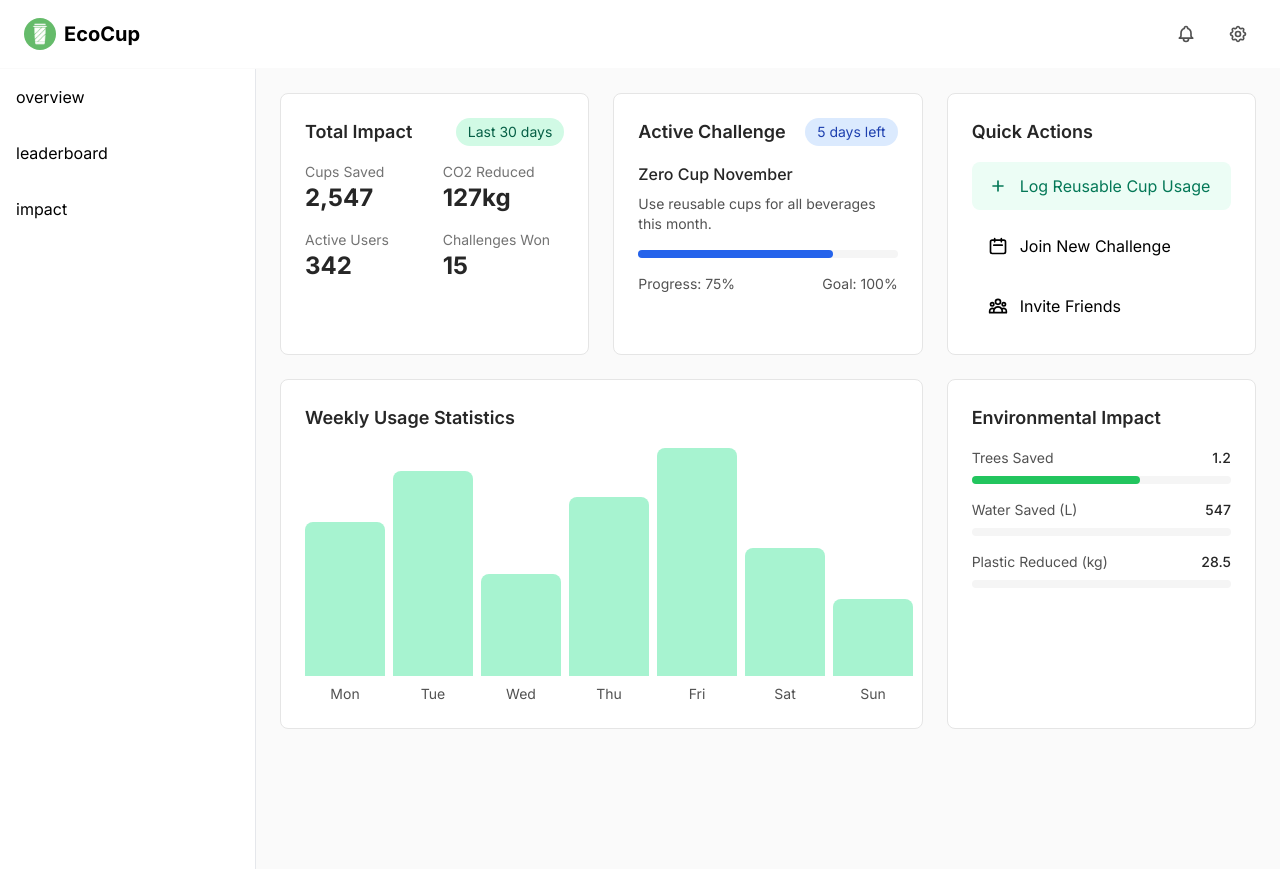
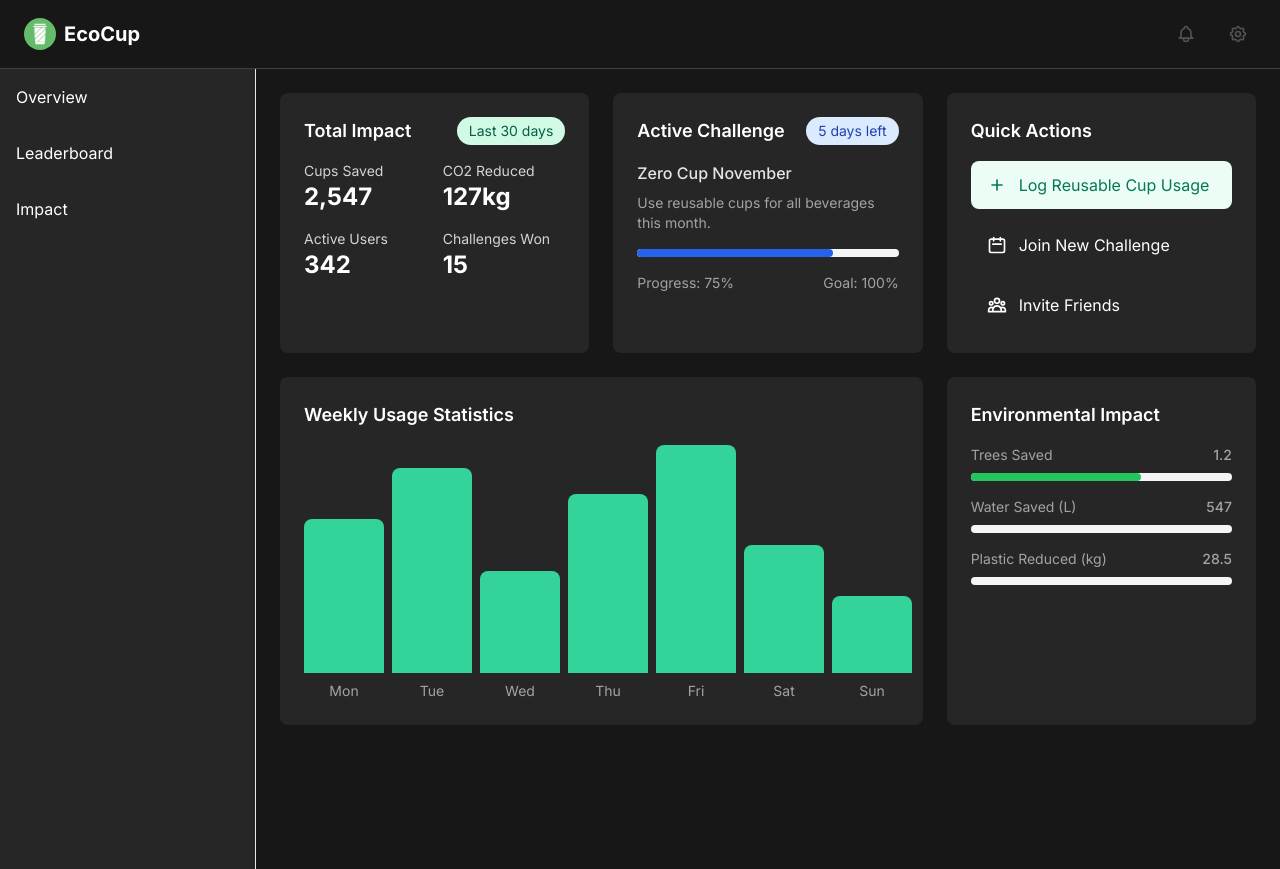
Before and after one commit to Abhi9shinde/Tech-Titans, a React (Vite) app: page /dashboard/overview in a window 1280 px wide. Built offline with nearby package versions, Linux system fonts and the light colour scheme.

Commit message:
dark_theme_for_dashboard

```diff
--- a/src/components/DashNav.jsx
+++ b/src/components/DashNav.jsx
@@ -4,14 +4,14 @@ import logo from '/logo.avif';
 function DashNav() {
     return (
         <div>
-            <div class="sticky top-0 z-10 bg-white border-b border-neutral-200/20 px-6 py-4" id="el-zbtsvgpr">
+            <div class="sticky top-0 z-10 bg-neutral-900 border-b border-neutral-200/20 px-6 py-4" id="el-zbtsvgpr">
                 <div class="flex items-center justify-between" id="el-p6rsvhy0">
                     <div className="flex items-center">
-                    <a href="/">
-                        <div className="flex-shrink-0 flex gap-2 items-center">
-                            <img src={logo} alt="EcoCup logo" className="w-8 h-8 rounded-full" />
-                            <span className="text-xl font-bold">EcoCup</span>
-                        </div>
+                        <a href="/">
+                            <div className="flex-shrink-0 flex gap-2 items-center">
+                                <img src={logo} alt="EcoCup logo" className="w-8 h-8 rounded-full" />
+                                <span className="text-xl font-bold text-white">EcoCup</span>
+                            </div>
                         </a>
                     </div>
                     <div class="flex items-center space-x-4" id="el-sxrpoc17">
--- a/src/components/Sidebar.jsx
+++ b/src/components/Sidebar.jsx
@@ -5,22 +5,22 @@ const Sidebar = () => {
 
     <div className="flex h-screen">
       {/* Sidebar */}
-      <div className="w-64 bg-white text-black flex flex-col border-r">
+      <div className="w-64 bg-neutral-800 text-black flex flex-col border-r">
 
         <ul className="flex-grow gap-2">
-          <li className="hover:bg-gray-200 py-2">
-            <a href="/dashboard/overview" className="block px-4 py-2">
-            overview
+          <li className="py-2 hover:bg-gray-700 hover:text-white transition-all duration-100">
+            <a href="/dashboard/overview" className="block px-4 py-2 text-white">
+              Overview
             </a>
           </li>
-          <li className="hover:bg-gray-200 py-2">
-            <a href="/dashboard/leaderboard" className="block px-4 py-2">
-            leaderboard
+          <li className="py-2 hover:bg-gray-700 hover:text-white transition-all duration-100">
+            <a href="/dashboard/leaderboard" className="block px-4 py-2 text-white">
+              Leaderboard
             </a>
           </li>
-          <li className="hover:bg-gray-200 py-2">
-            <a href="/dashboard/impact" className="block px-4 py-2">
-            impact
+          <li className="py-2 hover:bg-gray-700 hover:text-white transition-all duration-100">
+            <a href="/dashboard/impact" className="block px-4 py-2 text-white hover:text-white transition-all duration-300">
+              Impact
             </a>
           </li>
         </ul>
--- a/src/components/ui/timeline.jsx
+++ b/src/components/ui/timeline.jsx
@@ -26,14 +26,14 @@ export const Timeline = ({
 
     return (
         (<div
-            className="w-full dark:bg-neutral-950 font-sans md:px-10 bg-[#FFF6DA]"
+            className="w-full dark:bg-neutral-950 font-sans md:px-10 bg-neutral-900"
             ref={containerRef}>
             <div className="max-w-7xl mx-auto py-20 px-4 md:px-8 lg:px-10 ">
-                <h2 className="text-2xl md:text-5xl mb-4 text-black dark:text-white max-w-4xl font-bold pt-30 ">
+                <h2 className="text-2xl md:text-5xl mb-4 text-white dark:text-white max-w-4xl font-bold pt-30 ">
                     <span className="text-green-500">Environmental Impact</span> of Disposable Paper Cups: A Lifecycle Overview
                 </h2>
                 <p
-                    className="text-neutral-700 dark:text-neutral-300 text-sm md:text-base max-w-sm ">
+                    className="text-gray-400 dark:text-neutral-300 text-sm md:text-base max-w-sm ">
                     An in-depth look at the environmental effects of paper cups, from raw material extraction to disposal.
                 </p>
             </div>
--- a/src/pages/Dashboard.jsx
+++ b/src/pages/Dashboard.jsx
@@ -12,12 +12,12 @@ import DashNav from '../components/DashNav';
 function Dashboard() {
   return (
     <div className="dashboard ">
-    <DashNav/>
-    <div className="flex w-full flex-shrink-0 bg-neutral-50">
+      <DashNav />
+      <div className="flex w-full flex-shrink-0 bg-neutral-900">
         <Sidebar />
         <Routes>
           <Route path="/" element={<Navigate to="overview" />} />
-        <Route path="overview" element={<Overview/>} />
+          <Route path="overview" element={<Overview />} />
           <Route path="leaderboard" element={<Leaderboard />} />
           <Route path="impact" element={<Impact />} />
         </Routes>
--- a/src/pages/Overview.jsx
+++ b/src/pages/Overview.jsx
@@ -6,9 +6,9 @@ function Overview() {
       <section id="overview" className="p-6 overflow-y-scroll">
         <div className="grid grid-cols-1 md:grid-cols-2 lg:grid-cols-3 gap-6">
           {/* Total Impact Card */}
-          <div className="bg-white p-6 rounded-lg border border-neutral-200">
+          <div className="bg-neutral-800 p-6 rounded-lg ">
             <div className="flex justify-between items-center mb-4">
-              <h3 className="text-lg font-semibold text-neutral-800">Total Impact</h3>
+              <h3 className="text-lg font-semibold text-white">Total Impact</h3>
               <span className="bg-emerald-100 text-emerald-800 text-sm px-3 py-1 rounded-full">
                 Last 30 days
               </span>
@@ -21,38 +21,38 @@ function Overview() {
                 { label: 'Challenges Won', value: '15' },
               ].map((item, index) => (
                 <div key={index}>
-                  <p className="text-sm text-neutral-500">{item.label}</p>
-                  <p className="text-2xl font-bold text-neutral-800">{item.value}</p>
+                  <p className="text-sm text-neutral-300">{item.label}</p>
+                  <p className="text-2xl font-bold text-white">{item.value}</p>
                 </div>
               ))}
             </div>
           </div>
 
           {/* Active Challenge Card */}
-          <div className="bg-white p-6 rounded-lg border border-neutral-200">
+          <div className="bg-neutral-800 p-6 rounded-lg ">
             <div className="flex justify-between items-center mb-4">
-              <h3 className="text-lg font-semibold text-neutral-800">Active Challenge</h3>
+              <h3 className="text-lg font-semibold text-white">Active Challenge</h3>
               <span className="bg-blue-100 text-blue-800 text-sm px-3 py-1 rounded-full">
                 5 days left
               </span>
             </div>
-            <h4 className="text-neutral-800 font-medium mb-2">Zero Cup November</h4>
-            <p className="text-sm text-neutral-600 mb-4">
+            <h4 className="text-neutral-200 font-medium mb-2">Zero Cup November</h4>
+            <p className="text-sm text-neutral-400 mb-4">
               Use reusable cups for all beverages this month.
             </p>
             <div className="w-full bg-neutral-100 rounded-full h-2 mb-4">
               <div className="bg-blue-600 h-2 rounded-full" style={{ width: '75%' }}></div>
             </div>
             <div className="flex justify-between text-sm">
-              <span className="text-neutral-600">Progress: 75%</span>
-              <span className="text-neutral-600">Goal: 100%</span>
+              <span className="text-neutral-400">Progress: 75%</span>
+              <span className="text-neutral-400">Goal: 100%</span>
             </div>
           </div>
 
           {/* Quick Actions Card */}
-          <div className="bg-white p-6 rounded-lg border border-neutral-200">
-            <h3 className="text-lg font-semibold text-neutral-800 mb-4">Quick Actions</h3>
-            <div className="space-y-3">
+          <div className="bg-neutral-800 p-6 rounded-lg ">
+            <h3 className="text-lg font-semibold text-white mb-4">Quick Actions</h3>
+            <div className="space-y-3 text-white">
               {[
                 {
                   label: 'Log Reusable Cup Usage',
@@ -85,8 +85,8 @@ function Overview() {
 
           {/* Weekly Usage Statistics */}
 
-          <div className="md:col-span-2 lg:col-span-2 bg-white p-6 rounded-lg border border-neutral-200">
-  <h3 className="text-lg font-semibold text-neutral-800 mb-4">Weekly Usage Statistics</h3>
+          <div className="md:col-span-2 lg:col-span-2 bg-neutral-800 p-6 rounded-lg ">
+            <h3 className="text-lg font-semibold text-white mb-4">Weekly Usage Statistics</h3>
             <div className="h-64 flex items-end justify-between space-x-2">
               {[
                 { day: 'Mon', height: '60%' },
@@ -99,9 +99,9 @@ function Overview() {
               ].map((day, index) => (
                 <div key={index} className="flex-1 flex flex-col items-center justify-end h-full">
                   {/* Use inline style for dynamic height */}
-        <div className="bg-emerald-200 rounded-t-lg w-20" style={{ height: day.height }}></div>
+                  <div className="bg-emerald-400 rounded-t-lg w-20" style={{ height: day.height }}></div>
                   {/* Optionally, you can show the day label */}
-        <span className="text-sm text-neutral-600 mt-2">{day.day}</span>
+                  <span className="text-sm text-neutral-400 mt-2">{day.day}</span>
                 </div>
               ))}
             </div>
@@ -109,8 +109,8 @@ function Overview() {
 
 
           {/* Environmental Impact */}
-          <div className="lg:col-span-1 bg-white p-6 rounded-lg border border-neutral-200">
-            <h3 className="text-lg font-semibold text-neutral-800 mb-4">Environmental Impact</h3>
+          <div className="lg:col-span-1 bg-neutral-800 p-6 rounded-lg ">
+            <h3 className="text-lg font-semibold text-white mb-4">Environmental Impact</h3>
             {[
               { label: 'Trees Saved', value: '1.2', width: '65%', color: 'green' },
               { label: 'Water Saved (L)', value: '547', width: '75%', color: 'blue' },
@@ -118,8 +118,8 @@ function Overview() {
             ].map((impact, index) => (
               <div key={index} className="mb-4">
                 <div className="flex justify-between mb-2">
-                  <span className="text-sm text-neutral-600">{impact.label}</span>
-                  <span className="text-sm font-medium text-neutral-800">{impact.value}</span>
+                  <span className="text-sm text-neutral-400">{impact.label}</span>
+                  <span className="text-sm font-medium text-neutral-400">{impact.value}</span>
                 </div>
                 <div className="w-full bg-neutral-100 rounded-full h-2">
                   <div className={`bg-${impact.color}-500 h-2 rounded-full`} style={{ width: impact.width }}></div>
```
Also changed, not shown: src/components/Footer.jsx (+1 -1 lines), src/pages/Impact.jsx (+36 -36 lines), src/pages/Leaderboard.jsx (+13 -13 lines), src/pages/Phases.jsx (+30 -30 lines). Lines whose indentation alone changed are shown as unchanged.
